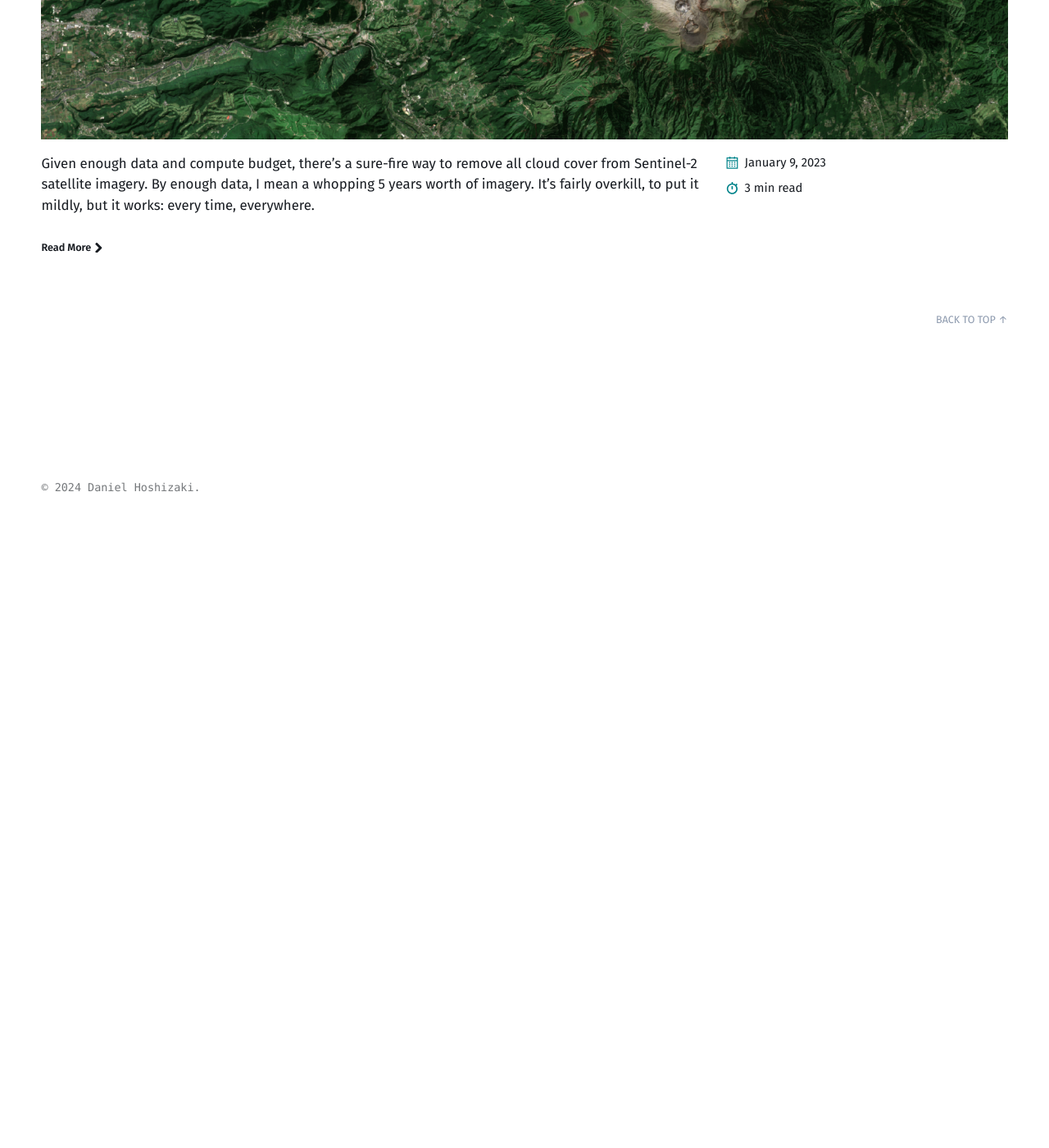
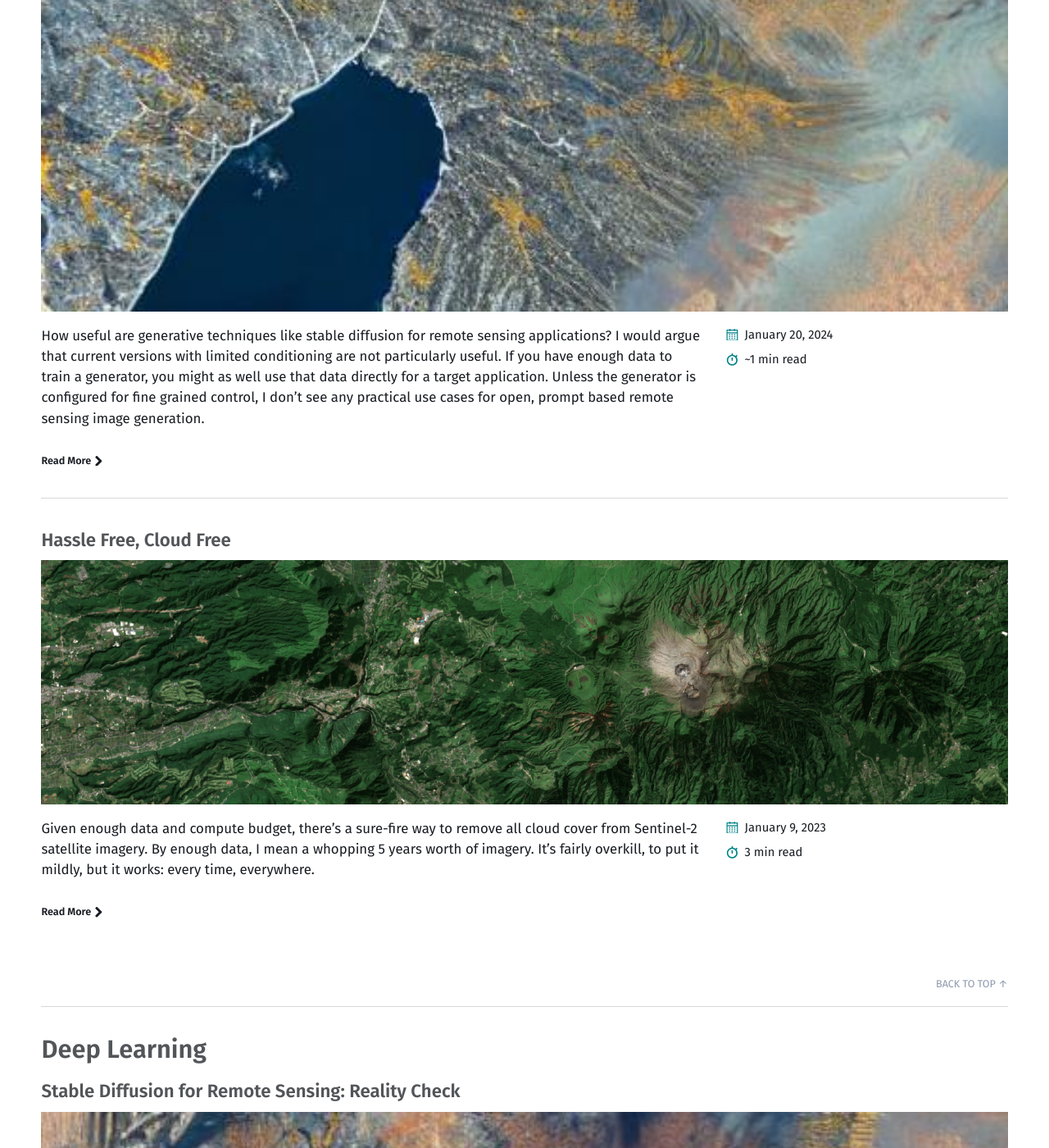
Before and after one commit to danielhoshizaki/danielhoshizaki, a Jekyll site: the page built from categories.md, in a window 1280 px wide and 1400 px high, scrolled down 1086 px. Shown: the whole window at 82% size. Built offline with Jekyll 4.4.1, drawn with Linux system fonts in a browser that asks for light colours; before the commit the page ends 1716 px from its top, so only the background shows below that; some of the changed text lies outside the part shown.

Commit message:
sd image

```diff
--- a/_posts/2024-01-20-stable-diffusion.md
+++ b/_posts/2024-01-20-stable-diffusion.md
@@ -2,6 +2,10 @@
 layout: post
 title:  "Stable Diffusion for Remote Sensing: Reality Check"
 name:  "Daniel Hoshizaki"
+image:
+  path: /assets/images/diffusion/river1.jpg
+  thumbnail: /assets/images/diffusion/river1.jpg
+categories: [Remote Sensing, Deep Learning]
 ---
 
 How useful are generative techniques like stable diffusion for remote sensing applications? I would argue that current versions with limited conditioning are not particularly useful. If you have enough data to train a generator, you might as well use that data directly for a target application. Unless the generator is configured for fine grained control, I don't see any practical use cases for open, prompt based remote sensing image generation.
```
Also changed, not shown: assets/images/diffusion/river1.jpg (added).
